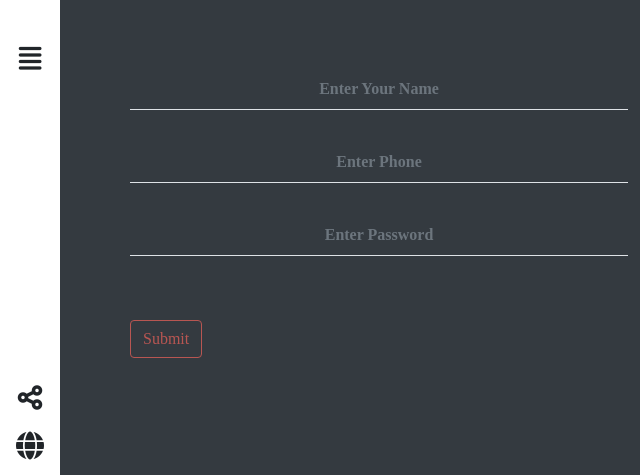
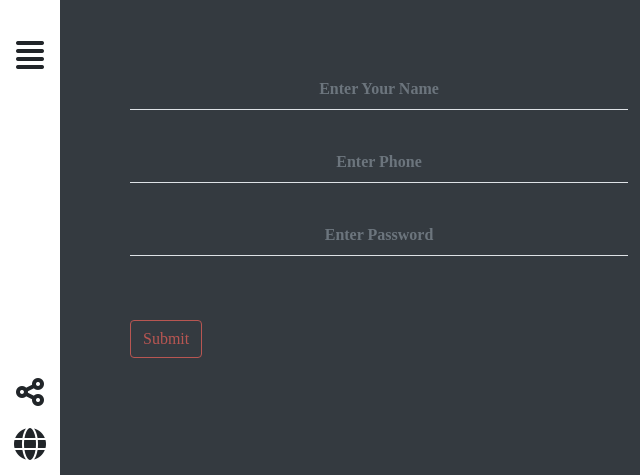
Before and after one commit to Assemmohamed0/Movies-Website, a plain HTML site: page index.html in a window 1280 px wide. Shown: the part 322-797 px from the top of the page, 0-640 px from the left. Drawn offline with Linux system fonts and the light colour scheme; no server answers.

Commit message:
editing some padding and font size

```diff
--- a/css/style.css
+++ b/css/style.css
@@ -38,7 +38,8 @@ aside
 
 .share i
 {
-    margin: 10px 0px;
+    margin: 10px 5px;
+
 }
 #rightMenu i
 {
@@ -81,6 +82,8 @@ aside
     font-family: "Font Awesome 5 Free";
     font-weight: 900;
     content: "\f039";
+    font-size: 2rem;
+    transition: all .5s ease-in-out;
 }
 .close::before
 {
@@ -88,6 +91,7 @@ aside
     font-weight: 900;
     content: "\f00d";
     color: #999;
+    font-size: 2rem;
     transition: all .5s ease-in-out;
 }
 .close:hover::before
@@ -104,6 +108,7 @@ aside
     background-color: rgba(255, 255, 255, .7);
     transition: top .8s ease-in-out;
     top: 100%;
+    left: 0;
 }
 .myCard:hover .overlay
 {
--- a/index.html
+++ b/index.html
@@ -44,15 +44,15 @@
             </div>
             <i id="toggleBtn" class="open"></i>
             <div class="share d-flex flex-wrap justify-content-center">
-                <i class="fa-solid fs-3 fa-share-nodes"></i>
-                <i class="fa-solid fs-3 fa-globe"></i>
+                <i class="fa-solid fs-2 fa-share-nodes"></i>
+                <i class="fa-solid fs-2 fa-globe"></i>
             </div>
         </div>
 
     </aside>
 
     <!-- all body -->
-    <section class="moviesContainer p-5">
+    <section class="moviesContainer py-5 px-3">
         <div class="container">
 
             <div class="px-5">
--- a/js/main.js
+++ b/js/main.js
@@ -64,7 +64,7 @@ function displayMovies(moviesDisplayed)
         cartoona += `<div class="col-md-4">
                         <div class="myCard position-relative overflow-hidden my-3">
                             <img class="img-fluid" src="${imgPath+moviesDisplayed[i].poster_path}" alt="">
-                            <div class="overlay w-100 h-100 position-absolute text-center p-4">
+                            <div class="overlay w-100 h-100 position-absolute text-center p-2">
                                 <h2>${moviesDisplayed[i].original_title}</h2>
                                 <p>${moviesDisplayed[i].overview}</p>
                                 <p>${moviesDisplayed[i].vote_average}</p>
```
